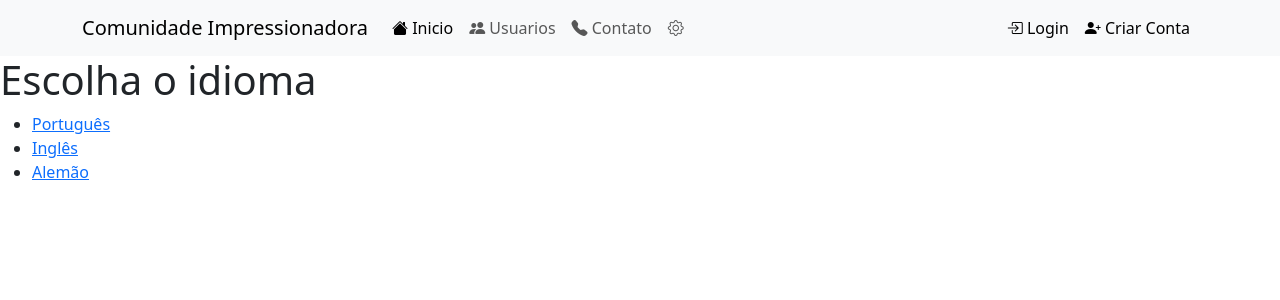
After one commit to AlaiSeide/Site-Comunidade, a Flask app: page /configuracoes in a window 1280 px wide. The commit adds this page. Shown: the top 300 px of the page. Run offline with Flask 3, Linux system fonts and the light colour scheme.

Commit message:
language

```diff
--- a/comunidadeimpressionadora/__init__.py
+++ b/comunidadeimpressionadora/__init__.py
@@ -3,14 +3,16 @@ from flask_sqlalchemy import SQLAlchemy
 from flask_bcrypt import Bcrypt
 from flask_login import LoginManager
 import os
-
+from flask_ import Babel
 
 
 app = Flask(__name__)
 app.config['SECRET_KEY'] = '0842ad099743ac670a2b8a9ff48f7c31'
 # localhost de Bötelkamp
 # localhost =  '192.168.56.1'
-
+# Configurações do Flask-Babel
+app.config['BABEL_DEFAULT_LOCALE'] = 'pt'  # O idioma padrão é o português
+babel = Babel(app)
 # ip integra
 localhost =  '192.168.220.5'
 
--- a/comunidadeimpressionadora/routes.py
+++ b/comunidadeimpressionadora/routes.py
@@ -302,6 +302,7 @@ def exibir_post(post_id):
 # Esta é a função que será chamada quando a rota acima for acessada.
 def excluir_post(post_id):
 
+
     # Aqui, estamos buscando o post com o id especificado do banco de dados.
     post = Post.query.get(post_id)
 
@@ -321,3 +322,14 @@ def excluir_post(post_id):
     # Se o usuário atual não for o autor do post, retornamos um erro 403 (Proibido).
     else:
         abort(403)
+
+
+@app.route('/configuracoes')
+def configuracoes():
+    return render_template('configuracoes.html')
+
+@app.route('/set_language/<language>')
+def set_language(language):
+    response = redirect(url_for('home'))  # Redireciona para a página inicial depois de mudar o idioma
+    response.set_cookie('lang', language)  # Define um cookie com o idioma escolhido
+    return response
--- a/comunidadeimpressionadora/templates/base.html
+++ b/comunidadeimpressionadora/templates/base.html
@@ -29,7 +29,7 @@ Ele vai até o #main-container (que é uma parte da sua página) e troca só ess
 
     <!-- A duplicação está ocorrendo devido ao comportamento de HTMX. Quando HTMX faz uma requisição, ele carrega o conteúdo do #main-container, mas se o conteúdo carregado também inclui a barra de navegação (já que o template é base.html), ela acaba sendo duplicada. -->
 
-
+    <!-- Se nao for uma requisicao HX ele vai mostrar a bara de navegacao sem recaregar a pagina e sem duplicar. -->
     {% if not request.headers.get('HX-Request') %}
         {% include 'navbar.html' %}
     {% endif %}
--- /dev/null
+++ b/comunidadeimpressionadora/templates/configuracoes.html
@@ -0,0 +1,13 @@
+{% extends 'base.html' %}
+{% block body %}
+
+    <h1>Escolha o idioma</h1>
+    <ul>
+        <li><a href="{{ url_for('set_language', language='pt') }}">Português</a></li>
+        <li><a href="{{ url_for('set_language', language='en') }}">Inglês</a></li>
+        <li><a href="{{ url_for('set_language', language='de') }}">Alemão</a></li>
+    </ul>
+
+
+
+{% endblock %}
--- a/comunidadeimpressionadora/templates/navbar.html
+++ b/comunidadeimpressionadora/templates/navbar.html
@@ -15,6 +15,10 @@
                 </li>
                 <li class="nav-item">
                     <a class="nav-link" href="{{ url_for('contato') }}"><i class="bi bi-telephone-fill"></i> Contato</a>
+                </li>
+                <!-- Settings -->
+                <li class="nav-item">
+                    <a class="nav-link" href="{{ url_for('configuracoes') }}"><i class="bi bi-gear"></i></a>
                 </li>
 
             </ul>
```
